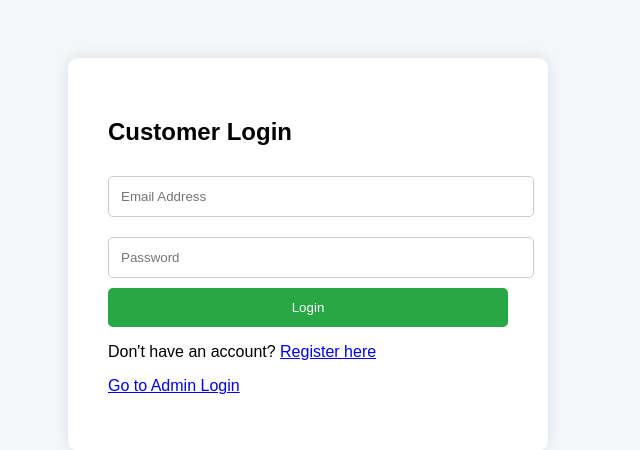
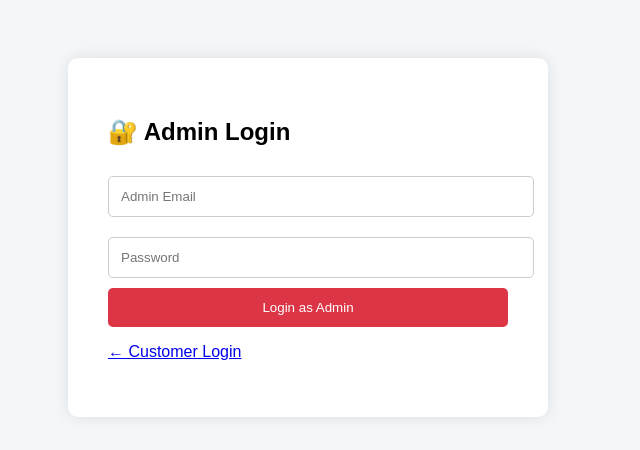
Before and after one commit to Swikriti-Bhusal/stationery-management-system, a Django app: page /admin/login/ in a window 1280 px wide. Shown: the top 450 px of the page, without its empty margins (332-972 px from the left). Run offline with Django 5.2, Linux system fonts and the light colour scheme.

Commit message:
Updated admin views and templates

```diff
--- a/accounts/urls.py
+++ b/accounts/urls.py
@@ -15,4 +15,6 @@ urlpatterns = [
     path('customer/dashboard/', views.customer_dashboard, name='customer_dashboard'),
     # path('admin/dashboard/', views.admin_dashboard, name='admin_dashboard'),
 path('staff/dashboard/', views.admin_dashboard, name='admin_dashboard'),
+
+    path('', views.home, name='home'),
 ]
--- a/accounts/views.py
+++ b/accounts/views.py
@@ -2,6 +2,8 @@ from django.shortcuts import render, redirect
 from django.contrib.auth import login, logout, authenticate
 from django.contrib import messages
 from django.contrib.auth.decorators import login_required
+
+from products.models import Category, Product
 from .forms import CustomerRegistrationForm
 from .models import CustomUser
 
@@ -22,49 +24,6 @@ def customer_register(request):
 
     return render(request, 'accounts/customer_register.html', {'form': form})
 
-# # Customer Login
-# def customer_login(request):
-#     if request.user.is_authenticated:
-#         if request.user.role == 'admin':
-#             return redirect('admin_dashboard')
-#         return redirect('customer_dashboard')
-
-#     if request.method == 'POST':
-#         email = request.POST.get('email')
-#         password = request.POST.get('password')
-
-#         user = authenticate(request, username=email, password=password)
-
-#         if user is not None:
-#             login(request, user)
-#             if user.role == 'admin':
-#                 return redirect('admin_dashboard')
-#             return redirect('customer_dashboard')
-#         else:
-#             messages.error(request, "Invalid email or password")
-
-#     return render(request, 'accounts/customer_login.html')
-
-# # Admin Login (Separate)
-# def admin_login(request):
-#     if request.user.is_authenticated:
-#         if request.user.role == 'admin':
-#             return redirect('admin_dashboard')
-#         return redirect('customer_dashboard')
-
-#     if request.method == 'POST':
-#         email = request.POST.get('email')
-#         password = request.POST.get('password')
-
-#         user = authenticate(request, username=email, password=password)
-
-#         if user is not None and user.role == 'admin':
-#             login(request, user)
-#             return redirect('admin_dashboard')
-#         else:
-#             messages.error(request, "Invalid admin credentials")
-
-#     return render(request, 'accounts/admin_login.html')
 
 # Customer Login - FIXED
 def customer_login(request):
@@ -93,11 +52,32 @@ def customer_login(request):
     return render(request, 'accounts/customer_login.html')
 
 # Admin Login - IMPROVED
+# def admin_login(request):
+#     if request.user.is_authenticated:
+#         if request.user.role == 'admin':
+#             return redirect('admin_dashboard')
+#         return redirect('customer_dashboard')
+
+#     if request.method == 'POST':
+#         email = request.POST.get('email')
+#         password = request.POST.get('password')
+
+#         user = authenticate(request, username=email, password=password)
+
+#         if user is not None and user.role == 'admin':
+#             login(request, user)
+#             messages.success(request, "Welcome Admin!")
+#             return redirect('admin_dashboard')
+#         else:
+#             messages.error(request, "Invalid admin credentials or you are not an admin.")
+
+#     return render(request, 'accounts/admin_login.html')
 def admin_login(request):
     if request.user.is_authenticated:
         if request.user.role == 'admin':
             return redirect('admin_dashboard')
-        return redirect('customer_dashboard')
+        else:
+            return redirect('customer_dashboard')
 
     if request.method == 'POST':
         email = request.POST.get('email')
@@ -107,10 +87,10 @@ def admin_login(request):
 
         if user is not None and user.role == 'admin':
             login(request, user)
-            messages.success(request, "Welcome Admin!")
+            messages.success(request, f"Welcome Admin, {user.full_name}!")
             return redirect('admin_dashboard')
         else:
-            messages.error(request, "Invalid admin credentials or you are not an admin.")
+            messages.error(request, "Invalid admin credentials. Please use admin account only.")
 
     return render(request, 'accounts/admin_login.html')
 
@@ -136,92 +116,11 @@ def admin_dashboard(request):
         return redirect('customer_dashboard')
     return render(request, 'accounts/admin_dashboard.html', {'user': request.user})
 
-# from django.shortcuts import render, redirect
-# from django.contrib.auth import login, logout, authenticate
-# from django.contrib import messages
-# from django.contrib.auth.decorators import login_required
-# from .forms import CustomerRegistrationForm
 
-# # Customer Registration
-# def customer_register(request):
-#     if request.user.is_authenticated:
-#         return redirect('customer_dashboard')
-
-#     if request.method == 'POST':
-#         form = CustomerRegistrationForm(request.POST)
-#         if form.is_valid():
-#             user = form.save()
-#             login(request, user)
-#             messages.success(request, "Account created successfully!")
-#             return redirect('customer_dashboard')
-#     else:
-#         form = CustomerRegistrationForm()
-
-#     return render(request, 'accounts/customer_register.html', {'form': form})
-
-# # Customer Login
-# def customer_login(request):
-#     if request.user.is_authenticated:
-#         if request.user.role == 'admin':
-#             return redirect('admin_dashboard')
-#         return redirect('customer_dashboard')
-
-#     if request.method == 'POST':
-#         email = request.POST.get('email')
-#         password = request.POST.get('password')
-
-#         user = authenticate(request, username=email, password=password)
-
-#         if user is not None:
-#             login(request, user)
-#             if user.role == 'admin':
-#                 return redirect('admin_dashboard')
-#             return redirect('customer_dashboard')
-#         else:
-#             messages.error(request, "Invalid email or password")
-
-#     return render(request, 'accounts/customer_login.html')
-
-# # Admin Login (Separate)
-# def admin_login(request):
-#     if request.user.is_authenticated:
-#         if request.user.role == 'admin':
-#             return redirect('admin_dashboard')
-#         return redirect('customer_dashboard')
-
-#     if request.method == 'POST':
-#         email = request.POST.get('email')
-#         password = request.POST.get('password')
-
-#         user = authenticate(request, username=email, password=password)
-
-#         if user is not None and user.role == 'admin':
-#             login(request, user)
-#             return redirect('admin_dashboard')
-#         else:
-#             messages.error(request, "Invalid admin credentials or you are not an admin")
-
-#     return render(request, 'accounts/admin_login.html')
-
-# # Logout Functions
-# def customer_logout(request):
-#     logout(request)
-#     return redirect('customer_login')
-
-# def admin_logout(request):
-#     logout(request)
-#     return redirect('admin_login')
-
-# # ===================== DASHBOARDS =====================
-
-# @login_required
-# def customer_dashboard(request):
-#     if request.user.role != 'customer':
-#         return redirect('admin_dashboard')
-#     return render(request, 'accounts/customer_dashboard.html', {'user': request.user})
-
-# @login_required
-# def admin_dashboard(request):
-#     if request.user.role != 'admin':
-#         return redirect('customer_dashboard')
-#     return render(request, 'accounts/admin_dashboard.html', {'user': request.user})
+def home(request):
+    products = Product.objects.filter(is_available=True)[:8]  # Show 8 featured products
+    categories = Category.objects.all()
+    return render(request, 'home.html', {
+        'products': products,
+        'categories': categories
+    })
--- a/reports/views.py
+++ b/reports/views.py
@@ -1,4 +1,4 @@
-from django.shortcuts import render
+from django.shortcuts import render,redirect
 from django.contrib.auth.decorators import login_required
 from django.db.models import Sum
 from orders.models import Order, OrderItem
--- a/templates/accounts/admin_login.html
+++ b/templates/accounts/admin_login.html
@@ -1,4 +1,4 @@
-{% comment %} <!DOCTYPE html>
+ {% comment %} <!DOCTYPE html>
 <html lang="en">
 <head>
     <meta charset="UTF-8">
@@ -24,26 +24,25 @@
         <p><a href="{% url 'customer_login' %}">Customer Login</a></p>
     </div>
 </body>
-</html> {% endcomment %}
+</html>  {% endcomment %}
 
 <!DOCTYPE html>
 <html lang="en">
 <head>
     <meta charset="UTF-8">
     <meta name="viewport" content="width=device-width, initial-scale=1.0">
-    <title>Customer Login</title>
+    <title>Admin Login</title>
     <style>
         body { font-family: Arial, sans-serif; background: #f4f7f9; padding: 50px; }
         .container { max-width: 400px; margin: auto; background: white; padding: 40px; border-radius: 10px; box-shadow: 0 0 15px rgba(0,0,0,0.1); }
         input { width: 100%; padding: 12px; margin: 10px 0; border: 1px solid #ccc; border-radius: 5px; }
-        button { background: #28a745; color: white; padding: 12px; border: none; border-radius: 5px; cursor: pointer; width: 100%; }
-        button:hover { background: #218838; }
-        .error { color: red; }
+        button { background: #dc3545; color: white; padding: 12px; border: none; border-radius: 5px; cursor: pointer; width: 100%; }
+        .error { color: red; font-weight: bold; }
     </style>
 </head>
 <body>
     <div class="container">
-        <h2>Customer Login</h2>
+        <h2>🔐 Admin Login</h2>
 
         {% if messages %}
             {% for message in messages %}
@@ -53,13 +52,12 @@
 
         <form method="POST">
             {% csrf_token %}
-            <input type="email" name="email" placeholder="Email Address" required>
+            <input type="email" name="email" placeholder="Admin Email" required>
             <input type="password" name="password" placeholder="Password" required>
-            <button type="submit">Login</button>
+            <button type="submit">Login as Admin</button>
         </form>
 
-        <p>Don't have an account? <a href="{% url 'customer_register' %}">Register here</a></p>
-        <p><a href="{% url 'admin_login' %}">Go to Admin Login</a></p>
+        <p><a href="{% url 'customer_login' %}">← Customer Login</a></p>
     </div>
 </body>
 </html>
```
Also changed, not shown: templates/accounts/admin_dashboard.html (+7 -6 lines), templates/home.html (added).
